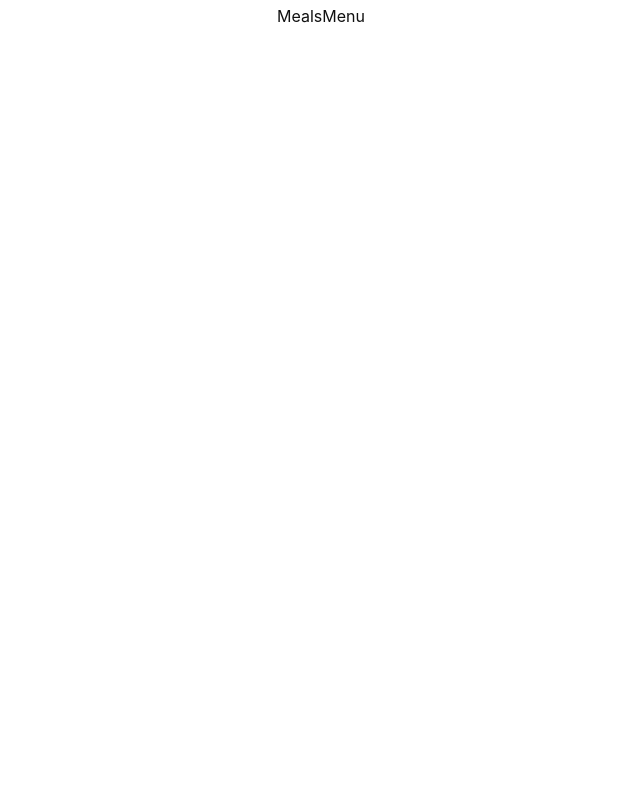
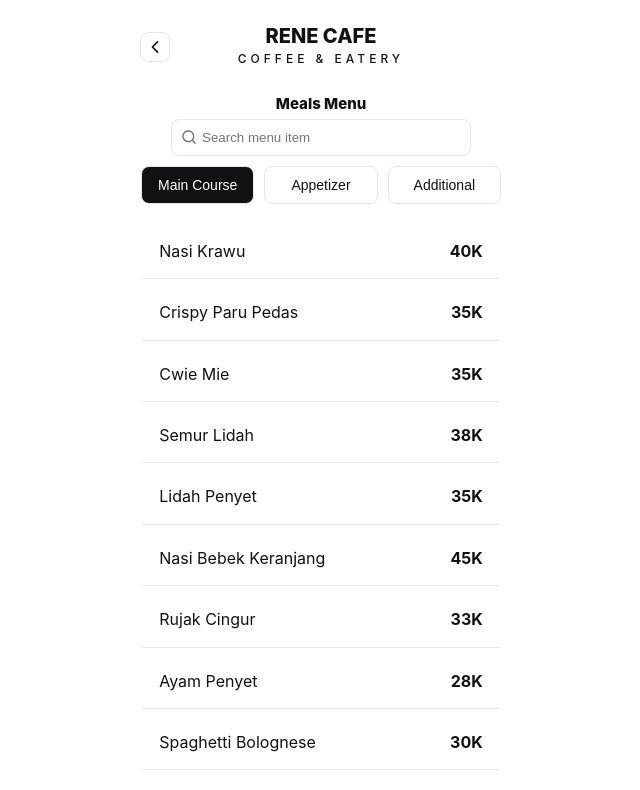
Before and after one commit to widyawulan19/cafe-menu-digital, a React (Create React App) app: page /meals in a window 1280 px wide. Shown: the top 790 px of the page, without its empty margins (319-959 px from the left). Built offline with nearby package versions, Linux system fonts and the light colour scheme.

Commit message:
feat:create meals page

```diff
--- /dev/null
+++ b/src/Data/DataMeals.json
@@ -0,0 +1,148 @@
+[
+    {
+        "id": 1,
+        "category": "Main Course",
+        "items": [
+            {
+                "name": "Nasi Krawu",
+                "price": 40
+            },
+            {
+                "name": "Crispy Paru Pedas",
+                "price": 35
+            },
+            {
+                "name": "Cwie Mie",
+                "price": 35
+            },
+            {
+                "name": "Semur Lidah",
+                "price": 38
+            },
+            {
+                "name": "Lidah Penyet",
+                "price": 35
+            },
+            {
+                "name": "Nasi Bebek Keranjang",
+                "price": 45
+            },
+            {
+                "name": "Rujak Cingur",
+                "price": 33
+            },
+            {
+                "name": "Ayam Penyet",
+                "price": 28
+            },
+            {
+                "name": "Spaghetti Bolognese",
+                "price": 30
+            },
+            {
+                "name": "Chicken Katsu",
+                "price": 38
+            },
+            {
+                "name": "Dimsum",
+                "price": 25
+            },
+            {
+                "name": "Nasi Goreng Sosis",
+                "price": 30
+            },
+            {
+                "name": "Terong Penyet",
+                "price": 20
+            },
+            {
+                "name": "Tahu Telur",
+                "price": 25
+            },
+            {
+                "name": "Tahu Petis (6pcs)",
+                "price": 17
+            },
+            {
+                "name": "Terong Crispy",
+                "price": 10
+            },
+            {
+                "name": "Tahu Tempe Penyet",
+                "price": 10
+            }
+        ]
+    },
+    {
+        "id": 2,
+        "category": "Appetizer",
+        "items": [
+            {
+                "name": "French Fries",
+                "price": 20
+            },
+            {
+                "name": "Risol Mayo (2pcs)",
+                "price": 16
+            },
+            {
+                "name": "Risol Rogut (2pcs)",
+                "price": 16
+            },
+            {
+                "name": "Gabin Rogut (2pcs)",
+                "price": 20
+            },
+            {
+                "name": "Tape Roll Ala Rene (6pcs)",
+                "price": 15
+            },
+            {
+                "name": "Pisang Bakar",
+                "price": 15
+            },
+            {
+                "name": "Pisang Goreng Pasir (2pcs)",
+                "price": 20
+            },
+            {
+                "name": "Sosis Bakar (2pcs)",
+                "price": 20
+            },
+            {
+                "name": "Fish Roll",
+                "price": 15
+            },
+            {
+                "name": "Cireng Salju",
+                "price": 15
+            },
+            {
+                "name": "Terong Crispy",
+                "price": 10
+            }
+        ]
+    },
+    {
+        "id": 3,
+        "category": "Additional",
+        "items": [
+            {
+                "name": "Tempe Goreng",
+                "price": 2.5
+            },
+            {
+                "name": "Tahu Goreng",
+                "price": 2.5
+            },
+            {
+                "name": "Telur Ceplok",
+                "price": 5
+            },
+            {
+                "name": "Telur Dadar",
+                "price": 7
+            }
+        ]
+    }
+]
--- a/src/Pages/ChoosePage.jsx
+++ b/src/Pages/ChoosePage.jsx
@@ -16,6 +16,10 @@ function ChoosePage() {
         navigate('/meals')
     }
 
+    const navigateToWelcome = () =>{
+        navigate('/')
+    }
+
   return (
     <div className='choose-container'>
         <h2>Find Your Perfect Taste</h2>
@@ -32,7 +36,7 @@ function ChoosePage() {
             </div>
         </div>
 
-        <button>
+        <button onClick={navigateToWelcome}>
             Back
         </button>
     </div>
--- a/src/Pages/MealsMenu.jsx
+++ b/src/Pages/MealsMenu.jsx
@@ -1,8 +1,91 @@
-import React from 'react'
+import React, { useState } from 'react'
+import '../Styles/Menu.css'
+//DATA
+import mealsData from '../Data/DataMeals.json'
+
+// ICON
+import { GiCoffeeBeans } from 'react-icons/gi'
+import { RiSearchLine } from "react-icons/ri";
+import { IoIosSnow } from "react-icons/io";
+import { PiThermometerHotFill } from "react-icons/pi";
+import { useNavigate } from 'react-router-dom';
+import { IoChevronBackOutline } from "react-icons/io5";
+
 
 function MealsMenu() {
+    // state
+    const [selectedMenu, setSelectedMenu] = useState("Main Course");
+    const [search, setSearch] = useState("");
+    const navigate = useNavigate();
+
+    //search & filter function
+    const currentMenu = mealsData.find(
+        (item) => item.category === selectedMenu
+    );
+
+    const filteredMenu = currentMenu?.items.filter((item)=>
+        item.name.toLocaleLowerCase().includes(search.toLocaleLowerCase())
+    );
+
+    const navigateToWelcome = () =>{
+        navigate('/')
+    }
+
+
   return (
-    <div>MealsMenu</div>
+    <div className='menu-container'>
+         {/* 🔙 HEADER */}
+        <div className="menu-header">
+            <button onClick={navigateToWelcome}><IoChevronBackOutline/></button>
+            <div className="mid-header">
+                <h2>RENE CAFE</h2>
+                <h3>COFFEE & EATERY</h3>
+            </div>
+
+            <div className="logo-icon">
+                <GiCoffeeBeans className='icon'/>
+            </div>
+        </div>
+
+        <div className="menu-logo">
+            <h2>Meals Menu</h2>
+
+            <div className="menu-input">
+                <RiSearchLine className='search-icon'/>
+                <input
+                    type="text"
+                    placeholder='Search menu item'
+                    value={search}
+                    onChange={(e) => setSearch(e.target.value)}
+                />
+            </div>
+            <div className="category-button">
+                {mealsData.map((cat) =>(
+                    <button
+                        className={`category-btn ${selectedMenu === cat.category? "active":""}`}
+                        onClick={()=> setSelectedMenu(cat.category)}>
+                            {cat.category}
+                    </button>
+                ))}
+            </div>
+        </div>
+
+        <div className="menu-category">
+            <div className="menu-items">
+                {filteredMenu?.map((item) => (
+                    <div className="menu-item" key={item.name}>
+
+                        <div className="item-name">
+                            <h4 style={{fontWeight:'normal'}}>{item.name}</h4>
+                            <h4>{item.price}K</h4>
+                        </div>
+
+                    </div>
+                ))}
+            </div>
+        </div>
+
+    </div>
   )
 }
 
--- a/src/Pages/Menu.jsx
+++ b/src/Pages/Menu.jsx
@@ -29,19 +29,22 @@ function Menu() {
 
   return (
     <div className='menu-container'>
-        {/* <div className="back-nav">
-            <button className='back-btn' onClick={navigateToWelcome}>
-                <IoChevronBackOutline />
-                Back
-            </button>
-        </div> */}
 
-        <div className="menu-logo">
+        {/* 🔙 HEADER */}
+        <div className="menu-header">
+            <button onClick={navigateToWelcome}><IoChevronBackOutline/></button>
+            <div className="mid-header">
+                <h2>RENE CAFE</h2>
+                <h3>COFFEE & EATERY</h3>
+            </div>
+
             <div className="logo-icon">
                 <GiCoffeeBeans className='icon'/>
             </div>
-            <h2>RENE CAFE</h2>
-            <h3>COFFEE & EATERY</h3>
+        </div>
+
+        <div className="menu-logo">
+            <h2>Drinks Menu</h2>
 
             <div className="menu-input">
                 <RiSearchLine className='search-icon'/>
--- a/src/Styles/Menu.css
+++ b/src/Styles/Menu.css
@@ -1,21 +1,81 @@
 .menu-container {
-    width: 100%;
-    min-width: 430px;
-    height: 100%;
-    padding: 10px;
-
-    border: 1px solid var(--color-border);
     border-radius: 8px;
-    box-shadow: 0px 4px 8px rgba(0, 0, 0, 0.1);
     box-sizing: border-box;
 
     position: relative;
 
+    width: 100%;
+    height: 100%;
+    padding: 10px;
+
     display: flex;
     flex-direction: column;
     align-items: center;
-    /* justify-content: center; */
+    justify-content: center;
 }
+
+/* =======================
+MENU HEADER
+======================= */
+.menu-header {
+    display: flex;
+    align-items: center;
+    justify-content: space-between;
+    /* gap: 10px; */
+    padding: 5px 10px;
+    width: 85%;
+    /* border: 1px solid red; */
+
+    position: sticky;
+    top: 0;
+    background: var(--color-bg);
+    z-index: 10;
+}
+
+.menu-header button {
+    display: flex;
+    align-items: center;
+    gap: 5px;
+    padding: 5px;
+    font-size: 18px;
+    border: 1px solid var(--color-border);
+    border-radius: 8px;
+    background-color: var(--color-bg);
+    color: var(--color-text-primary);
+    cursor: pointer;
+    transition: background-color 0.3s, color 0.3s;
+
+    -webkit-tap-highlight-color: transparent;
+}
+
+.menu-header button:hover,
+.menu-header button:active {
+    background-color: var(--color-text-primary);
+    color: var(--color-bg);
+}
+
+.mid-header {
+    display: flex;
+    flex-direction: column;
+    align-items: center;
+    justify-content: center;
+    gap: 5px;
+}
+
+.mid-header h2 {
+    font-weight: 800 !important;
+    font-size: 20px;
+    margin: 0;
+    line-height: 1;
+    /* color: red; */
+}
+
+.mid-header h3 {
+    font-size: 12px;
+    letter-spacing: 4px;
+}
+
+
 
 /* =======================
 MENU LOGO
@@ -24,7 +84,7 @@ MENU LOGO
 .menu-logo {
     /* border: 1px solid red; */
     width: 100%;
-    margin-top: 10px;
+    margin-top: 20px;
 
     display: flex;
     flex-direction: column;
@@ -37,6 +97,12 @@ MENU LOGO
     background-color: var(--color-bg);
     z-index: 999;
 
+}
+
+.menu-logo h2 {
+    font-weight: 800 !important;
+    font-size: 15px;
+    /* color: red; */
 }
 
 .menu-logo .logo-icon {
@@ -52,18 +118,7 @@ MENU LOGO
     font-size: 30px;
 }
 
-.menu-logo h2 {
-    font-weight: 800 !important;
-    font-size: 20px;
-    margin: 0;
-    line-height: 1;
-    /* color: red; */
-}
 
-.menu-logo h3 {
-    font-size: 12px;
-    letter-spacing: 4px;
-}
 
 /* =======================
 MENU SEARCH
@@ -74,7 +129,7 @@ MENU SEARCH
     max-width: 300px;
     position: relative;
     /* border-top: 1px solid var(--color-border); */
-    margin-top: 10px;
+    /* margin-top: 10px; */
 }
 
 .search-icon {
@@ -101,9 +156,11 @@ CATEGORY BUTTONS
     display: flex;
     gap: 10px;
     margin-top: 5px;
+    /* border: 1px solid red; */
+    overflow-y: auto;
 }
 
-.category-button button {
+.category-button .category-btn {
     flex: 1;
     padding: 10px;
     font-size: 14px;
@@ -113,14 +170,15 @@ CATEGORY BUTTONS
     color: var(--color-text-primary);
     cursor: pointer;
     transition: background-color 0.3s, color 0.3s;
+    width: 50vw;
 }
 
-.category-button button:hover {
+.category-button .category-btn:hover {
     background-color: var(--color-text-primary);
     color: var(--color-bg);
 }
 
-.category-button button.active {
+.category-button .category-btn.active {
     background-color: var(--color-text-primary);
     color: var(--color-bg);
 }
@@ -131,11 +189,11 @@ MENU CATEGORY
 
 .menu-category {
     width: 90%;
-    height: 65vh;
+    height: 70vh;
     overflow-y: auto;
-    margin-top: 20px;
-    padding-top: 5px;
-    padding: 15px 5px;
+    margin-top: 15px;
+    /* padding-top: 5px; */
+    padding: 5px;
     /* border: 1px solid var(--color-border); */
     /* border-radius: 8px; */
     /* box-shadow: 0px 4px 8px rgba(0, 0, 0, 0.1); */
@@ -144,7 +202,7 @@ MENU CATEGORY
     flex-direction: column;
     align-items: center;
     /* justify-content: center; */
-    gap: 10px;
+    gap: 7px;
 
 }
 
--- a/src/Styles/Welcome.css
+++ b/src/Styles/Welcome.css
@@ -16,7 +16,8 @@
 .welcome-logo {
     width: 100%;
     gap: 5px;
-    margin: 40px 0px;
+    /* margin: 40px 0px;*/
+    margin-bottom: 20px;
 
     display: flex;
     flex-direction: column;
--- a/src/index.css
+++ b/src/index.css
@@ -86,11 +86,16 @@ body {
   width: 100%;
   max-width: 480px;
   height: 100vh;
+  height: 100dvh;
   padding: 5px;
   /* pindahin padding ke sini */
   box-sizing: border-box;
   /* penting */
   /* border: 1px solid red; */
+  display: flex;
+  flex-direction: column;
+  align-items: center;
+  justify-content: center;
 }
 
 
```
